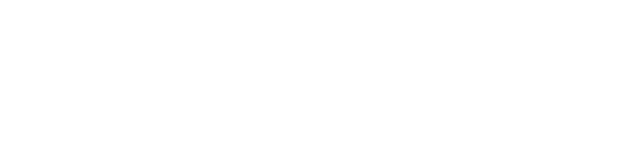
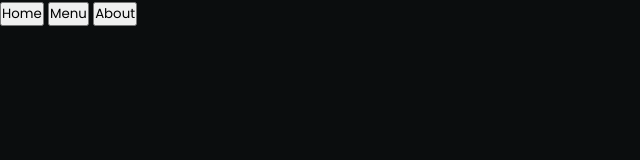
Before and after one commit to Simon-Sahlin/Restaurant-Page-Demo, a website built with webpack: page src/index.html in a window 1280 px wide. Shown: the whole page, without its empty margins (0-640 px from the left). Built offline with nearby package versions, Linux system fonts and the light colour scheme.

Commit message:
Setup CSS

```diff
--- a/src/index.html
+++ b/src/index.html
@@ -6,6 +6,17 @@
     <title>Restaurant</title>
 </head>
 <body>
+    <header>
+        <nav>
+            <button>Home</button>
+            <button>Menu</button>
+            <button>About</button>
+        </nav>
+    </header>
+    <div id="content">
 
+
+
+    </div>
 </body>
 </html>
--- a/src/index.js
+++ b/src/index.js
@@ -0,0 +1 @@
+import './style.css'
--- /dev/null
+++ b/src/style.css
@@ -0,0 +1,45 @@
+@import url('https://fonts.googleapis.com/css2?family=Poppins:ital,wght@0,100;0,200;0,300;0,400;0,500;0,600;0,700;0,800;0,900;1,100;1,200;1,300;1,400;1,500;1,600;1,700;1,800;1,900&display=swap');
+
+*{
+    box-sizing: border-box;
+    margin: 0;
+    padding: 0;
+    font-family: Poppins, system-ui, "Segoe UI", Roboto, Helvetica, Arial, sans-serif, "Apple Color Emoji", "Segoe UI Emoji", "Segoe UI Symbol";
+}
+
+:root {
+    --red: #ff3860;
+    --red-dark: #ff1443;
+    --red-light: #ff5c7c;
+    --blue: #498afb;
+    --blue-dark: #2674fa;
+    --blue-light: #6ca0fc;
+    --orange: #fa8142;
+    --orange-dark: #f96a1f;
+    --orange-light: #fb9865;
+    --green: #09c372;
+    --green-dark: #07a15e;
+    --green-light: #0be586;
+    --purple: #9166cc;
+    --purple-dark: #7d4bc3;
+    --purple-light: #a481d5;
+    --pink: #ff4088;
+    --pink-dark: #ff1c72;
+    --pink-light: #ff649e;
+    --gray0: #f8f8f8;
+    --gray1: #dbe1e8;
+    --gray2: #b2becd;
+    --gray3: #6c7983;
+    --gray4: #454e56;
+    --gray5: #2a2e35;
+    --gray5t: #0000005b;
+    --gray6: #12181b;
+    --gray7: #0b0d0e;
+    --font-body: "sofia-pro",sans-serif;
+    --font-head: 'Poppins', sans-serif;
+    --font-code: "attribute-mono",monospace;
+}
+
+body{
+    background-color: var(--gray7);
+}
```
